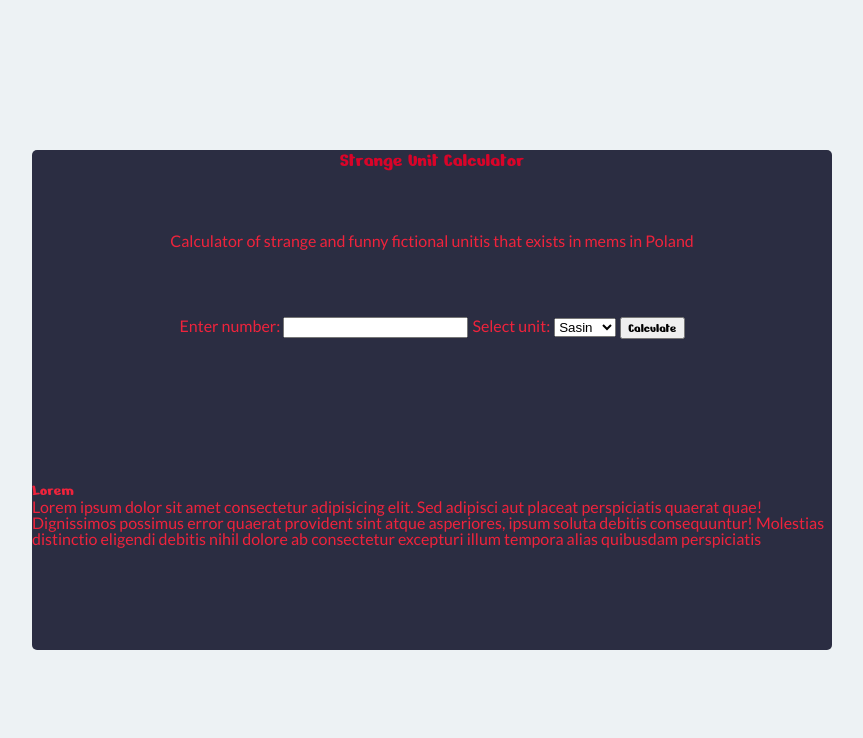
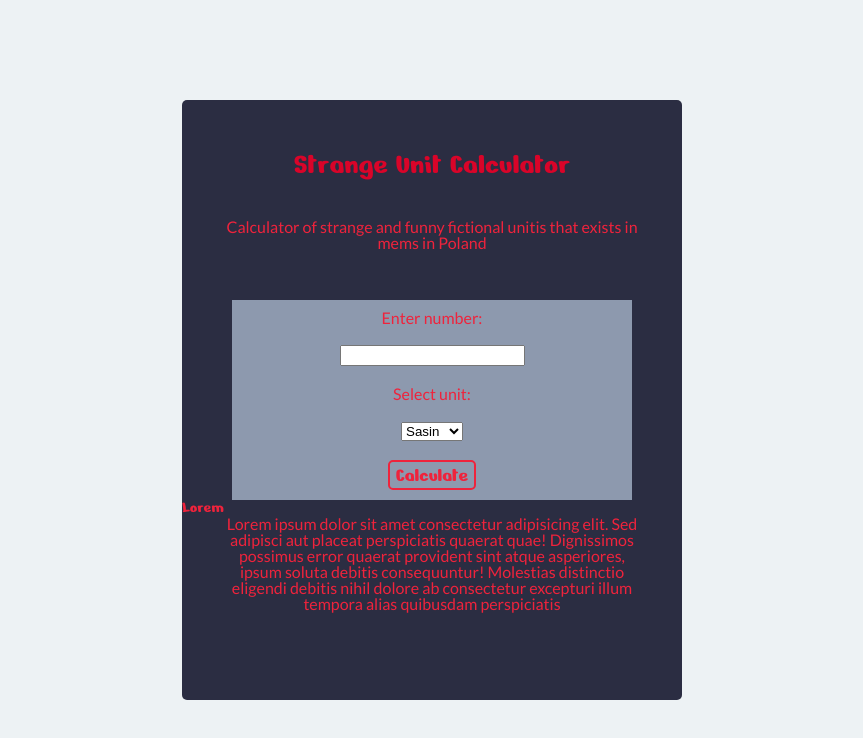
Before and after one commit to Gibon9/calcS, a plain HTML site: page index.html in a window 1280 px wide. Shown: the whole page, without its empty margins (208-1071 px from the left). Drawn offline with Linux system fonts and the light colour scheme.

Commit message:
postion .input-form and stylecalc-button in style.css

```diff
--- a/styles/style.css
+++ b/styles/style.css
@@ -41,12 +41,11 @@ option {
   width: 100%;
   height: 100%;
   align-items: center;
-  align-content: space-around;
 }
 
 .main-content {
-  width: 800px;
-  height: 500px;
+  width: 500px;
+  height: 600px;
   background-color: var(--background-dark);
   border-radius: 5px;
   color: var(--text-light);
@@ -54,18 +53,49 @@ option {
 
 .header,
 .input-form,
-.description,
-.title,
-.descrption--text {
+.description {
   flex: 1;
 }
 
+.header {
+  justify-content: space-around;
+}
+
 .title {
-  font-size: 20px;
+  display: block;
+  margin-top: 30px;
+  font-size: 30px;
   color: var(--text-dark);
+  text-align: center;
+}
+
+.descrption--text {
+  margin: 0 40px 30px;
+  text-align: center;
 }
 
 .input-form {
+  display: flex;
+  flex-direction: column;
+  height: 100%;
+  width: 400px;
+  justify-content: space-around;
+  align-items: center;
+  background-color: var(--background-light);
+}
+
+.calc-button {
+  cursor: pointer;
+  font-size: 20px;
+  border: 2px solid var(--text-light);
+  border-radius: 5px;
+  color: var(--text-light);
+  background-color: transparent;
+}
+
+.calc-button:hover {
+  color: var(--text-dark);
+  background-color: var(--text-light);
 }
 
 .description {
```
Also changed, not shown: index.html (indentation only).
